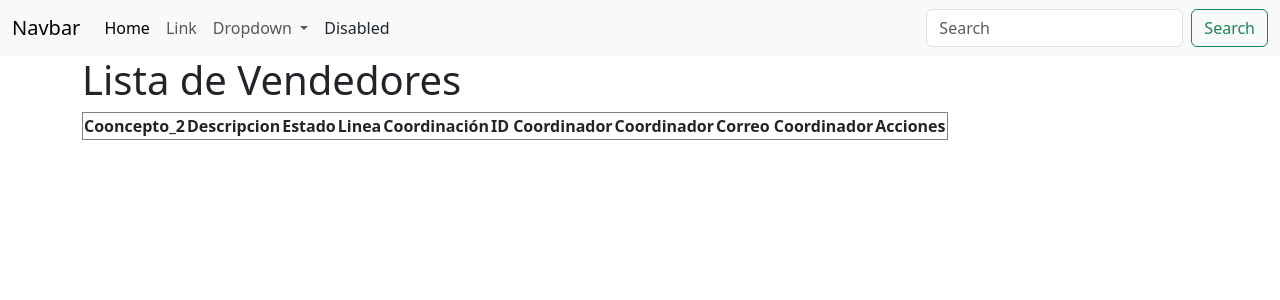
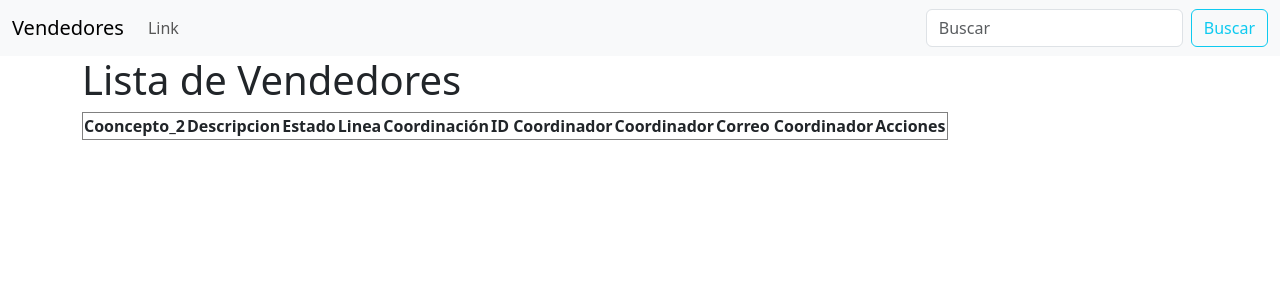
Before and after one commit to Heyder0815/CRUD_Flask, a Flask app: page / in a window 1280 px wide. Shown: the top 300 px of the page. Run offline with Flask 3, Linux system fonts and the light colour scheme; lists and menus that the app fills with data are empty; some libraries are stand-ins or nearby versions.

Commit message:
adelantos 28-10-2025

```diff
--- a/templates/header.html
+++ b/templates/header.html
@@ -3,45 +3,29 @@
 <head>
     <meta charset="UTF-8">
     <meta name="viewport" content="width=device-width, initial-scale=1.0">
+    <link rel="icon" href="../img/icono.ico" type="image/x-icon">
+    <link rel="icon" type="image/png" href="../img/icono.png">
     <link rel="stylesheet" href="https://maxcdn.bootstrapcdn.com/bootstrap/4.0.0/css/bootstrap.min.css">
     <link href="https://cdn.jsdelivr.net/npm/bootstrap@5.3.8/dist/css/bootstrap.min.css" rel="stylesheet" integrity="sha384-sRIl4kxILFvY47J16cr9ZwB07vP4J8+LH7qKQnuqkuIAvNWLzeN8tE5YBujZqJLB" crossorigin="anonymous">
     <script src="https://cdn.jsdelivr.net/npm/bootstrap@5.3.8/dist/js/bootstrap.bundle.min.js" integrity="sha384-FKyoEForCGlyvwx9Hj09JcYn3nv7wiPVlz7YYwJrWVcXK/BmnVDxM+D2scQbITxI" crossorigin="anonymous"></script>
     <title>Vendedores Avantika</title>
 </head>
 <body>
-
     <nav class="navbar navbar-expand-lg bg-body-tertiary">
     <div class="container-fluid">
-        <a class="navbar-brand" href="#">Navbar</a>
+        <a class="navbar-brand" href="#">Vendedores</a>
         <button class="navbar-toggler" type="button" data-bs-toggle="collapse" data-bs-target="#navbarSupportedContent" aria-controls="navbarSupportedContent" aria-expanded="false" aria-label="Toggle navigation">
         <span class="navbar-toggler-icon"></span>
         </button>
         <div class="collapse navbar-collapse" id="navbarSupportedContent">
         <ul class="navbar-nav me-auto mb-2 mb-lg-0">
             <li class="nav-item">
-            <a class="nav-link active" aria-current="page" href="#">Home</a>
-            </li>
-            <li class="nav-item">
             <a class="nav-link" href="#">Link</a>
-            </li>
-            <li class="nav-item dropdown">
-            <a class="nav-link dropdown-toggle" href="#" role="button" data-bs-toggle="dropdown" aria-expanded="false">
-                Dropdown
-            </a>
-            <ul class="dropdown-menu">
-                <li><a class="dropdown-item" href="#">Action</a></li>
-                <li><a class="dropdown-item" href="#">Another action</a></li>
-                <li><hr class="dropdown-divider"></li>
-                <li><a class="dropdown-item" href="#">Something else here</a></li>
-            </ul>
-            </li>
-            <li class="nav-item">
-            <a class="nav-link disabled" aria-disabled="true">Disabled</a>
             </li>
         </ul>
         <form class="d-flex" role="search">
-            <input class="form-control me-2" type="search" placeholder="Search" aria-label="Search"/>
-            <button class="btn btn-outline-success" type="submit">Search</button>
+            <input class="form-control me-2" type="search" placeholder="Buscar" aria-label="Search"/>
+            <button class="btn btn-outline-info" type="submit">Buscar</button>
         </form>
         </div>
     </div>
```
Also changed, not shown: img/icono.ico (added), img/icono.png (added).
